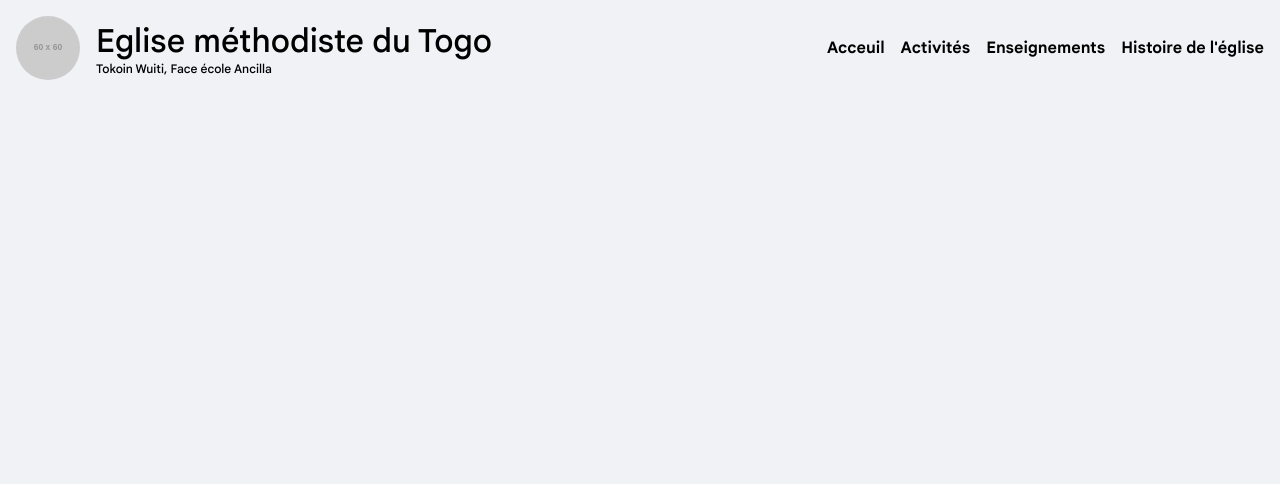
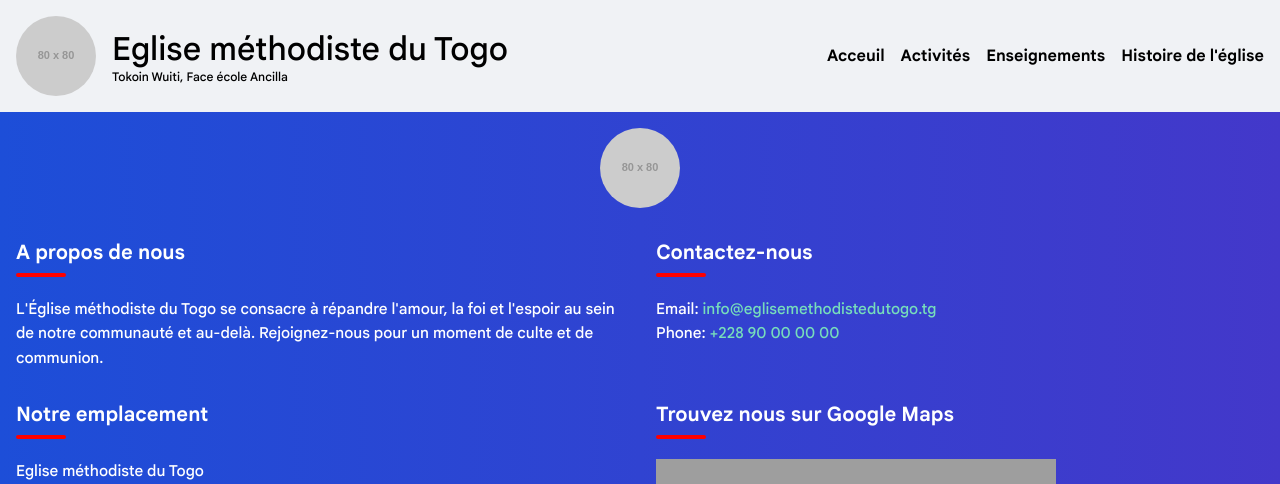
Before and after one commit to georgesnoe/elie-church-website, a PHP site: page / in a window 1280 px wide. Shown: the top 484 px of the page. Before the commit the page ends 80 px from the top, so only its background shows below. Run offline with PHP 8.4, Linux system fonts and the light colour scheme; grey boxes labelled with a size stand in for pictures from a placeholder-image service; some libraries are stand-ins or nearby versions; grey boxes are pictures that could not be loaded.

Commit message:
Implement footer

```diff
--- a/index.php
+++ b/index.php
@@ -10,6 +10,10 @@
     <header>
         <?php include_once "parts/user/header.php" ?>
     </header>
+
+    <footer>
+        <?php include_once "parts/user/footer.php" ?>
+    </footer>
 </body>
 
 </html>
--- /dev/null
+++ b/parts/user/footer.php
@@ -0,0 +1,52 @@
+<!-- This will serve as our footer -->
+<div class="footer__container">
+    <!-- Logo section -->
+    <div class="footer__section">
+        <img src="https://placehold.co/80x80/00ffff/ff0000?text=LOGO" alt="Church Logo" class="header__logo">
+    </div>
+
+    <!-- About section -->
+    <div class="footer__section">
+        <h3 class="footer__heading">A propos de nous</h3>
+        <p class="footer__text">L'Église méthodiste du Togo se consacre à répandre l'amour, la foi et l'espoir au sein de notre communauté et au-delà. Rejoignez-nous pour un moment de culte et de communion.</p>
+    </div>
+
+    <!-- Contact section -->
+    <div class="footer__section">
+        <h3 class="footer__heading">Contactez-nous</h3>
+        <p class="footer__text">
+            Email: <a href="mailto:info@eglisemethodistedutogo.tg" class="footer__link">info@eglisemethodistedutogo.tg</a>
+        </p>
+        <p class="footer__text">
+            Phone: <a href="tel:+22890000000" class="footer__link">+228 90 00 00 00</a>
+        </p>
+    </div>
+
+    <!-- Address section -->
+    <div class="footer__section">
+        <h3 class="footer__heading">Notre emplacement</h3>
+        <p class="footer__text">
+            Eglise méthodiste du Togo<br/>
+            Tokoin Wuiti, face école Ancilla<br/>
+            Lomé, Togo
+        </p>
+    </div>
+
+    <!-- Google maps section -->
+    <div class="footer__section">
+        <h3 class="footer__heading">Trouvez nous sur Google Maps</h3>
+        <div class="footer__google-maps">
+            <iframe src="https://www.google.com/maps/embed?pb=!1m18!1m12!1m3!1d16097.719585471757!2d1.2181653706153657!3d6.166576711712132!2m3!1f0!2f0!3f0!3m2!1i1024!2i768!4f13.1!3m3!1m2!1s0x1023e23d5716b2ed%3A0x424233fb7fe55fe!2sParoisse%20Methodiste%20Penuel!5e0!3m2!1sfr!2stg!4v1752060246242!5m2!1sfr!2stg"
+                width="400"
+                height="300"
+                style="border:0;"
+                allowfullscreen=""
+                loading="lazy"
+                referrerpolicy="no-referrer-when-downgrade">
+            </iframe>
+        </div>
+    </div>
+</div>
+<div class="footer__copyright">
+    <p>&copy; <?= date("Y") ?>. Eglise méthodiste du Togo. Tous droits réservés.</p>
+</div>
--- a/parts/user/head.php
+++ b/parts/user/head.php
@@ -3,3 +3,4 @@
 <link rel="stylesheet" href="./static/css/fonts.css"/>
 <link rel="stylesheet" href="./static/css/globals.css"/>
 <link rel="stylesheet" href="./static/css/header.css"/>
+<link rel="stylesheet" href="./static/css/footer.css"/>
--- a/parts/user/header.php
+++ b/parts/user/header.php
@@ -3,7 +3,7 @@
     <!-- Logo, Name, and Location Section -->
     <a class="header__brand" href="index.php">
         <!-- Logo Placeholder -->
-        <img src="https://placehold.co/60x60/00ffff/ff0000?text=LOGO" alt="Church Logo" class="header__logo">
+        <img src="https://placehold.co/80x80/00ffff/ff0000?text=LOGO" alt="Church Logo" class="header__logo">
         <div>
             <h1 class="header__name">Eglise méthodiste du Togo</h1>
             <p class="header__location">Tokoin Wuiti, Face école Ancilla</p>
@@ -28,3 +28,4 @@
         </ul>
     </nav>
 </div>
+<div class="header__backdrop"></div>
--- /dev/null
+++ b/static/css/footer.css
@@ -0,0 +1,115 @@
+footer {
+    background: linear-gradient(to right, #1d4ed8, #4338ca);
+    color: #fff !important;
+}
+
+.footer__container {
+    width: 100%;
+    padding: 1rem;
+    margin-left: auto;
+    margin-right: auto;
+    display: grid;
+    grid-template-columns: 1fr;
+    gap: 2rem;
+}
+
+.footer__section:first-child {
+    display: flex;
+    justify-content: center;
+}
+
+.footer__heading {
+    font-size: 1.25rem;
+    font-weight: bold;
+    position: relative;
+    padding-bottom: 0.5rem;
+    margin-bottom: 1.5rem;
+}
+
+.footer__heading::before {
+    content: '';
+    position: absolute;
+    left: 0;
+    bottom: -4px;
+    width: 50px;
+    height: 4px;
+    border-radius: 4px;
+    background-color: red;
+}
+
+.footer__text {
+    font-size: 0.95rem;
+    line-height: 1.6;
+}
+
+.footer__link {
+    color: rgb(119, 221, 187);
+}
+
+.footer__copyright {
+    padding: 1rem 0;
+    border-top: 2px solid #fff;
+    margin-left: auto;
+    margin-right: auto;
+}
+
+@media (min-width: 640px) {
+    .footer__container {
+        width: 640px;
+    }
+
+    .footer__copyright {
+        width: 640px;
+    }
+}
+
+@media (min-width: 768px) {
+    .footer__section:first-child {
+        grid-column: 1 / 3;
+    }
+
+    .footer__container {
+        width: 768px;
+        grid-template-columns: 1fr 1fr;
+    }
+
+    .footer__copyright {
+        width: 768px;
+    }
+}
+
+@media (min-width: 1024px) {
+    .footer__container {
+        width: 1024px;
+    }
+
+    .footer__copyright {
+        width: 1024px;
+    }
+}
+
+@media (min-width: 1280px) {
+    .footer__container {
+        width: 1280px;
+    }
+
+    .footer__copyright {
+        width: 1280px;
+    }
+}
+
+@media (min-width: 1536px) {
+    .footer__section:first-child {
+        grid-column: 1 / 2;
+        justify-content: flex-start;
+    }
+
+    .footer__container {
+        grid-template-columns: repeat(5, 1fr);
+        width: 1536px;
+    }
+
+    .footer__copyright {
+        width: 1536px;
+    }
+}
--- a/static/css/globals.css
+++ b/static/css/globals.css
@@ -14,9 +14,11 @@
     transition: all 300ms;
     font-family: var(--default-font-family);
     font-weight: 500;
-    /* Links default properties */
+}
+
+a {
+    text-decoration: none;
     color: black;
-    text-decoration: none;
 }
 
 body {
--- a/static/css/header.css
+++ b/static/css/header.css
@@ -1,48 +1,17 @@
-header {
+.header__container {
+    /* Considering logo and padding */
+    height: calc(80px + 2 * 1rem);
     position: fixed;
     top: 0;
     left: 0;
     width: 100%;
-}
-
-.header__container {
-    width: 100%;
     padding: 1rem;
-    margin-left: auto;
-    margin-right: auto;
+    /* Centering container */
+    margin-left: 50%;
+    transform: translateX(-50%);
     display: flex;
     justify-content: space-between;
     align-items: center;
-}
-
-@media (min-width: 640px) {
-    .header__container {
-        max-width: 640px;
-    }
-}
-
-@media (min-width: 768px) {
-    .header__container {
-        max-width: 768px;
-    }
-}
-
-@media (min-width: 1024px) {
-    .header__container {
-        max-width: 1024px;
-    }
-}
-
-@media (min-width: 1280px) {
-    .header__container {
-        max-width: 1280px;
-    }
-}
-
-@media (min-width: 1536px) {
-    .header__container {
-        max-width: 1536px;
-    }
 }
 
 .header__brand,
@@ -59,10 +28,10 @@
 }
 
 .header__logo {
-    width: 64px;
-    height: 64px;
+    width: 80px;
+    height: 80px;
     box-sizing: border-box;
-    border-radius: 50%;
+    border-radius: 40px;
 }
 
 .header__location {
@@ -79,16 +48,50 @@
 }
 
 .header__nav-link::before {
+    content: '';
     position: absolute;
     left: 50%;
-    bottom: -2px;
-    height: 2px;
-    content: '';
+    bottom: -4px;
+    width: 0;
+    height: 4px;
     background-color: red;
-    width: 0;
 }
 
 .header__nav-link:hover::before {
     left: 0;
     width: 100%;
 }
+
+.header__backdrop {
+    height: calc(80px + 2 * 1rem);
+}
+
+@media (min-width: 640px) {
+    .header__container {
+        width: 640px;
+    }
+}
+
+@media (min-width: 768px) {
+    .header__container {
+        width: 768px;
+    }
+}
+
+@media (min-width: 1024px) {
+    .header__container {
+        width: 1024px;
+    }
+}
+
+@media (min-width: 1280px) {
+    .header__container {
+        width: 1280px;
+    }
+}
+
+@media (min-width: 1536px) {
+    .header__container {
+        width: 1536px;
+    }
+}
```
